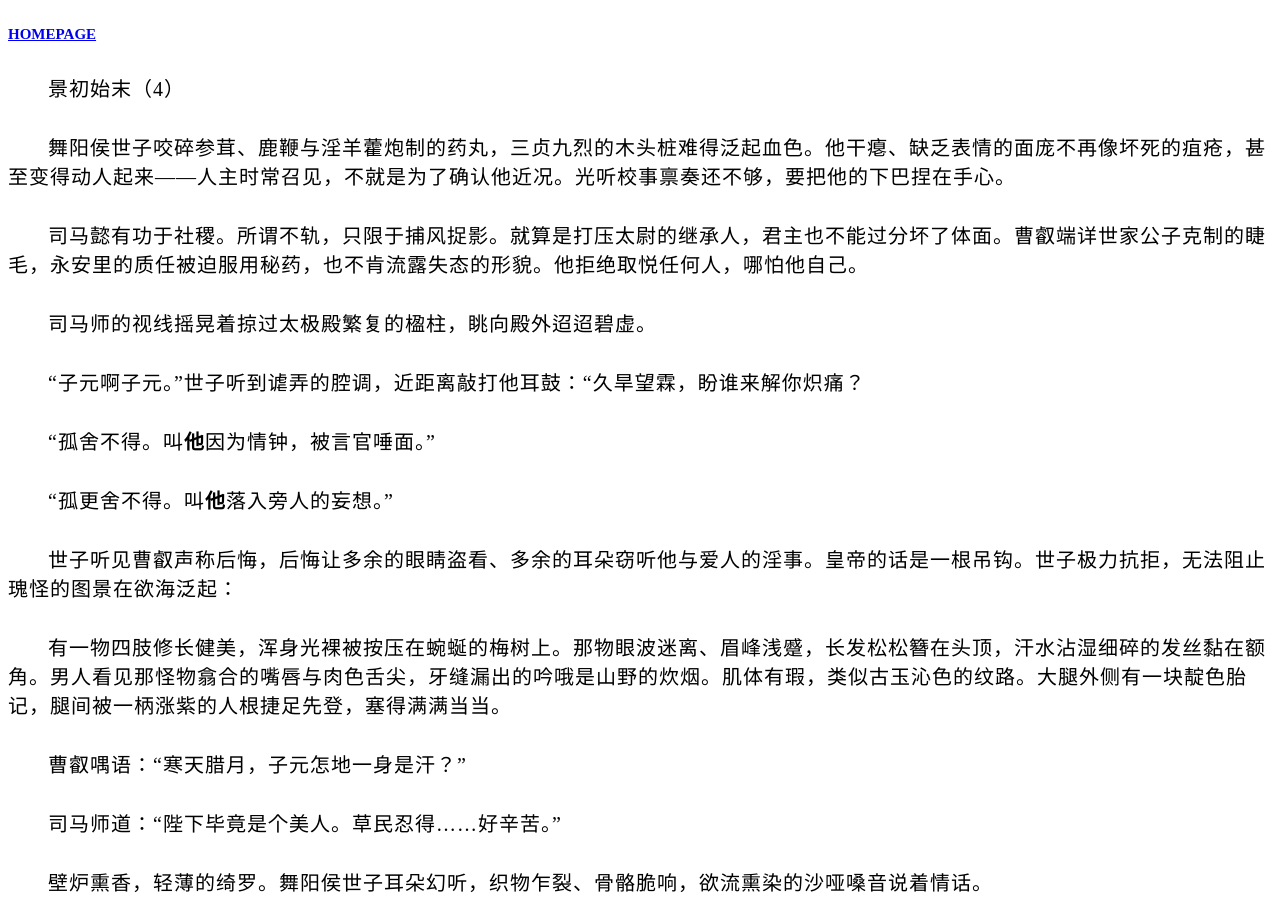
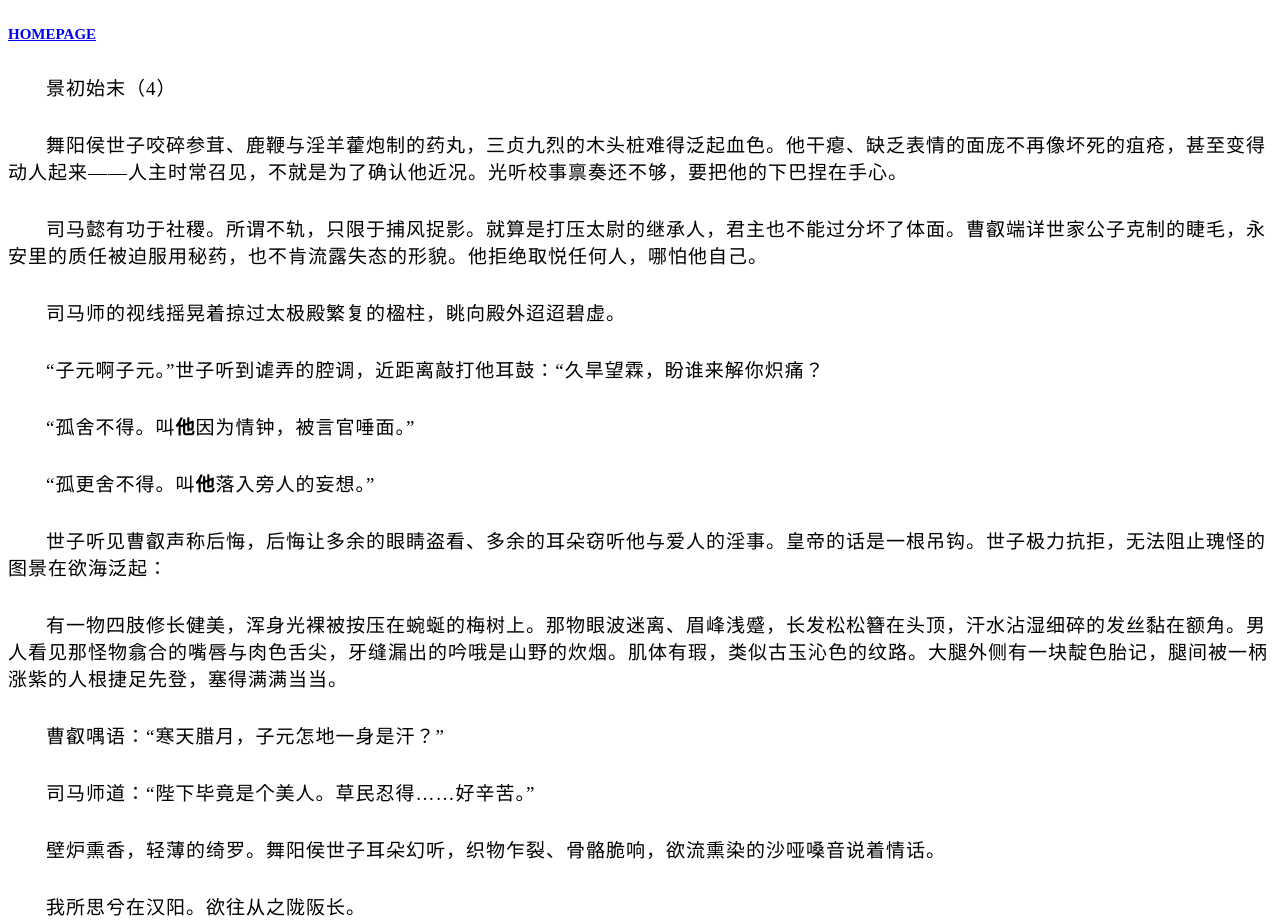
Before and after one commit to materia-prima/materia-prima.github.io, a plain HTML site: page 15.html in a window 1280 px wide. Shown: the top 922 px of the page. Drawn offline with Linux system fonts and the light colour scheme.

Commit message:
Update 15.html

```diff
--- a/15.html
+++ b/15.html
@@ -4,7 +4,7 @@
 <title>【魏晋】景初始末（237-239）</title>
 <style>
 .kge{ text-indent:2em}
-.kge{ font-size:20px}
+.kge{ font-size:19px}
 .kge{letter-spacing:1px}
 p{margin: 30px auto}
 
```
